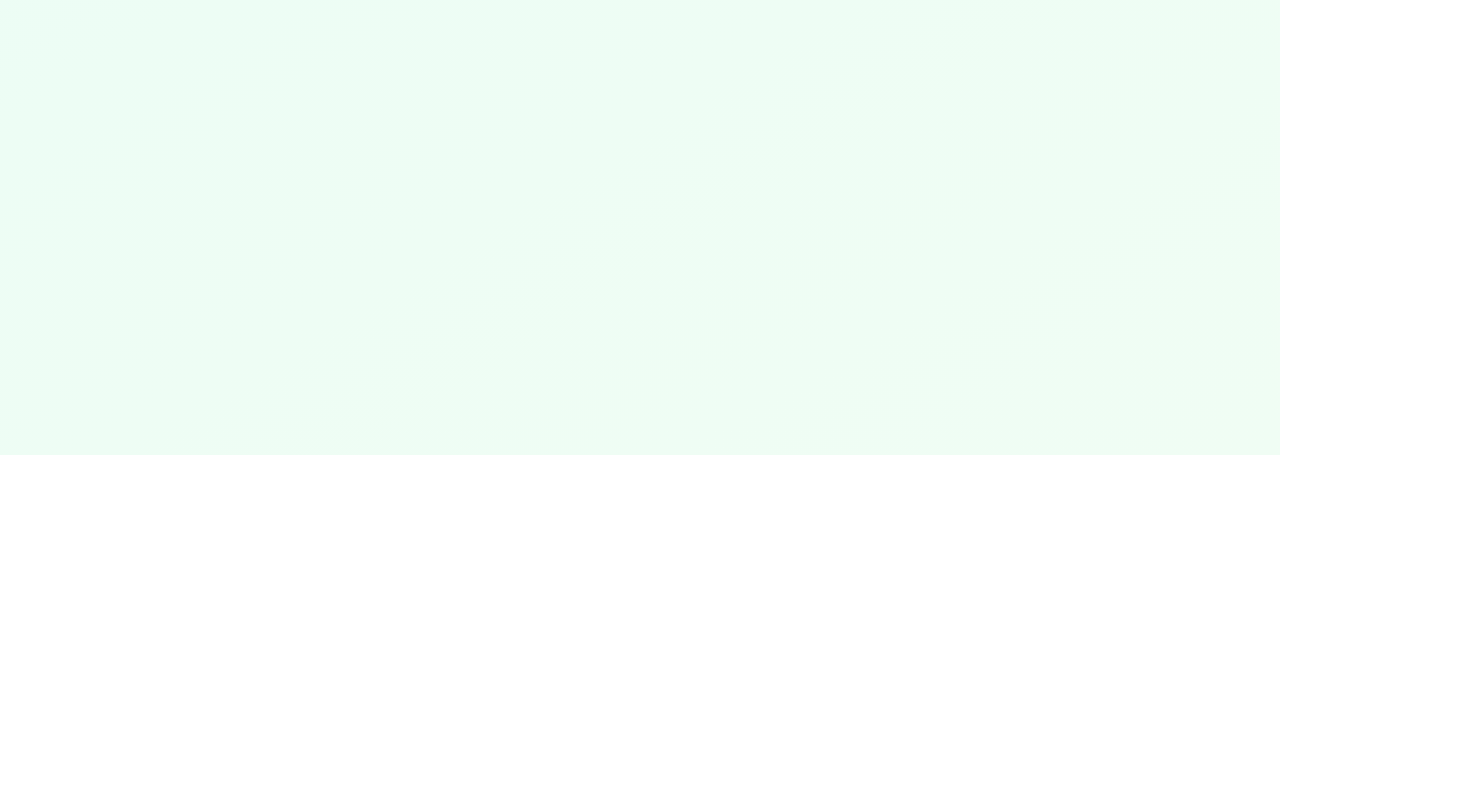
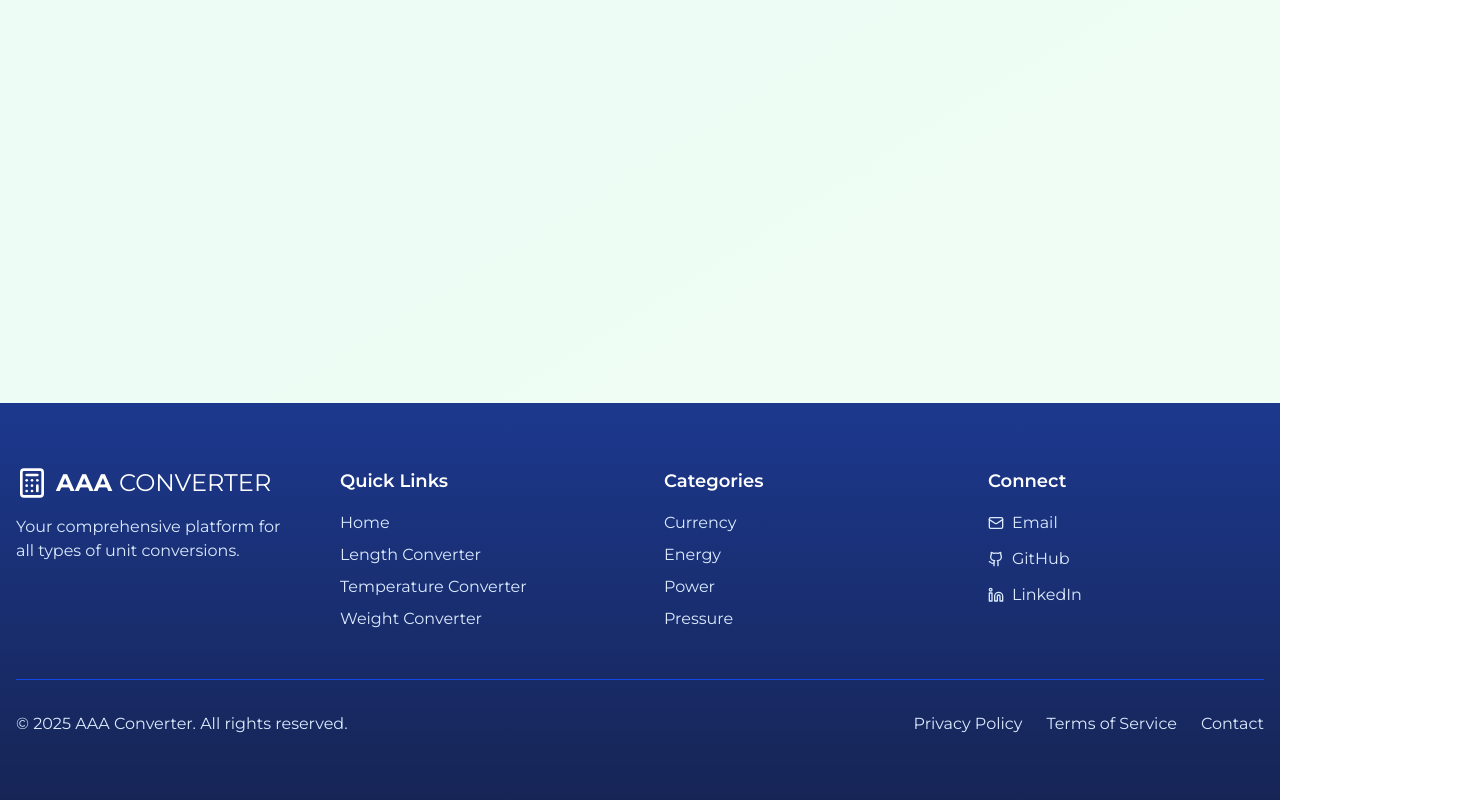
Before and after one commit to Aninhassain/converter, a Next.js app: page /volume-lumber in a window 1280 px wide. Shown: the part 593-1393 px from the top of the page, 1461 px wide, since content can reach past the window. Before the commit the page ends 1048 px from the top, so only its background shows below. Built offline with nearby package versions, Linux system fonts and the light colour scheme.

Commit message:
feat: add Footer component and integrate it into RootLayout for improved site structure

```diff
--- a/src/app/layout.tsx
+++ b/src/app/layout.tsx
@@ -2,6 +2,7 @@ import type { Metadata } from "next";
 import { Geist, Geist_Mono } from "next/font/google";
 import "./globals.css";
 import Header from "@/components/Header";
+import Footer from "@/components/Footer";
 import LayoutWrapper from "@/components/LayoutWrapper";
 
 const geistSans = Geist({
@@ -27,12 +28,13 @@ export default function RootLayout({
   return (
     <html lang="en">
       <body
-        className={`${geistSans.variable} ${geistMono.variable} antialiased`}
+        className={`${geistSans.variable} ${geistMono.variable} antialiased flex flex-col min-h-screen`}
       >
         <Header />
         <LayoutWrapper>
           {children}
         </LayoutWrapper>
+        <Footer />
       </body>
     </html>
   );
--- /dev/null
+++ b/src/components/Footer.tsx
@@ -0,0 +1,172 @@
+"use client";
+
+import Link from "next/link";
+import { Calculator, Mail, Github, Linkedin } from "lucide-react";
+
+const Footer = () => {
+  const currentYear = new Date().getFullYear();
+
+  return (
+    <footer className="bg-gradient-to-b from-blue-900 to-blue-950 text-white">
+      <div className="container mx-auto px-4 py-12 md:py-16">
+        <div className="grid grid-cols-1 md:grid-cols-4 gap-8 md:gap-12 mb-12">
+          {/* Brand Section */}
+          <div className="flex flex-col">
+            <div className="flex items-center gap-2 mb-4">
+              <Calculator className="h-6 w-6 md:h-8 md:w-8" />
+              <h3 className="text-xl md:text-2xl font-bold">
+                <span className="font-bold">AAA </span>
+                <span className="font-normal hidden sm:inline">CONVERTER</span>
+              </h3>
+            </div>
+            <p className="text-blue-100 text-sm md:text-base">
+              Your comprehensive platform for all types of unit conversions.
+            </p>
+          </div>
+
+          {/* Quick Links */}
+          <div>
+            <h4 className="text-lg font-semibold mb-4 text-white">Quick Links</h4>
+            <ul className="space-y-2">
+              <li>
+                <Link
+                  href="/"
+                  className="text-blue-100 hover:text-white transition-colors text-sm md:text-base"
+                >
+                  Home
+                </Link>
+              </li>
+              <li>
+                <Link
+                  href="/length"
+                  className="text-blue-100 hover:text-white transition-colors text-sm md:text-base"
+                >
+                  Length Converter
+                </Link>
+              </li>
+              <li>
+                <Link
+                  href="/temperature"
+                  className="text-blue-100 hover:text-white transition-colors text-sm md:text-base"
+                >
+                  Temperature Converter
+                </Link>
+              </li>
+              <li>
+                <Link
+                  href="/weight"
+                  className="text-blue-100 hover:text-white transition-colors text-sm md:text-base"
+                >
+                  Weight Converter
+                </Link>
+              </li>
+            </ul>
+          </div>
+
+          {/* Categories */}
+          <div>
+            <h4 className="text-lg font-semibold mb-4 text-white">Categories</h4>
+            <ul className="space-y-2">
+              <li>
+                <Link
+                  href="/currency"
+                  className="text-blue-100 hover:text-white transition-colors text-sm md:text-base"
+                >
+                  Currency
+                </Link>
+              </li>
+              <li>
+                <Link
+                  href="/energy"
+                  className="text-blue-100 hover:text-white transition-colors text-sm md:text-base"
+                >
+                  Energy
+                </Link>
+              </li>
+              <li>
+                <Link
+                  href="/power"
+                  className="text-blue-100 hover:text-white transition-colors text-sm md:text-base"
+                >
+                  Power
+                </Link>
+              </li>
+              <li>
+                <Link
+                  href="/pressure"
+                  className="text-blue-100 hover:text-white transition-colors text-sm md:text-base"
+                >
+                  Pressure
+                </Link>
+              </li>
+            </ul>
+          </div>
+
+          {/* Contact & Social */}
+          <div>
+            <h4 className="text-lg font-semibold mb-4 text-white">Connect</h4>
+            <div className="flex flex-col gap-3">
+              <a
+                href="mailto:contact@aaaconverter.com"
+                className="flex items-center gap-2 text-blue-100 hover:text-white transition-colors text-sm md:text-base"
+              >
+                <Mail className="h-4 w-4" />
+                Email
+              </a>
+              <a
+                href="https://github.com"
+                target="_blank"
+                rel="noopener noreferrer"
+                className="flex items-center gap-2 text-blue-100 hover:text-white transition-colors text-sm md:text-base"
+              >
+                <Github className="h-4 w-4" />
+                GitHub
+              </a>
+              <a
+                href="https://linkedin.com"
+                target="_blank"
+                rel="noopener noreferrer"
+                className="flex items-center gap-2 text-blue-100 hover:text-white transition-colors text-sm md:text-base"
+              >
+                <Linkedin className="h-4 w-4" />
+                LinkedIn
+              </a>
+            </div>
+          </div>
+        </div>
+
+        {/* Divider */}
+        <div className="border-t border-blue-700 pt-8">
+          {/* Bottom Footer */}
+          <div className="flex flex-col md:flex-row items-center justify-between gap-4">
+            <p className="text-blue-100 text-sm md:text-base text-center md:text-left">
+              © {currentYear} AAA Converter. All rights reserved.
+            </p>
+            <div className="flex gap-6 text-sm md:text-base">
+              <Link
+                href="/privacy"
+                className="text-blue-100 hover:text-white transition-colors"
+              >
+                Privacy Policy
+              </Link>
+              <Link
+                href="/terms"
+                className="text-blue-100 hover:text-white transition-colors"
+              >
+                Terms of Service
+              </Link>
+              <Link
+                href="/contact"
+                className="text-blue-100 hover:text-white transition-colors"
+              >
+                Contact
+              </Link>
+            </div>
+          </div>
+        </div>
+      </div>
+    </footer>
+  );
+};
+
+export default Footer;
--- a/src/components/Header.tsx
+++ b/src/components/Header.tsx
@@ -290,12 +290,16 @@ const Header = () => {
           </div>
 
           {/* Category buttons with dropdowns */}
-          <div className="flex flex-wrap items-center justify-center gap-2 md:gap-3">
+          {/* <div className="flex flex-wrap items-center justify-center gap-2 md:gap-3"> */}
+          {/* <div className="flex flex-nowrap items-center justify-center gap-1.5 md:gap-3 overflow-x-auto"> */}
+          <div className="flex flex-wrap md:flex-nowrap items-center justify-center gap-2 md:gap-3">
+
+
             {converterCategories.map((category, index) => (
               <div key={index} className="relative">
                 <button
                   onClick={() => setOpenDropdown(openDropdown === index ? null : index)}
-                  className="flex items-center gap-1 px-3 py-1.5 md:px-4 md:py-2 rounded-lg bg-white/20 hover:bg-white/30 transition-colors text-white text-sm md:text-base font-medium whitespace-nowrap"
+                  className="flex items-center gap-1 px-1.5 py-1.5 md:px-4 md:py-2 rounded-lg bg-white/20 hover:bg-white/30 transition-colors text-white text-sm md:text-base font-medium whitespace-nowrap"
                 >
                   {category.title}
                   <ChevronDown
```
